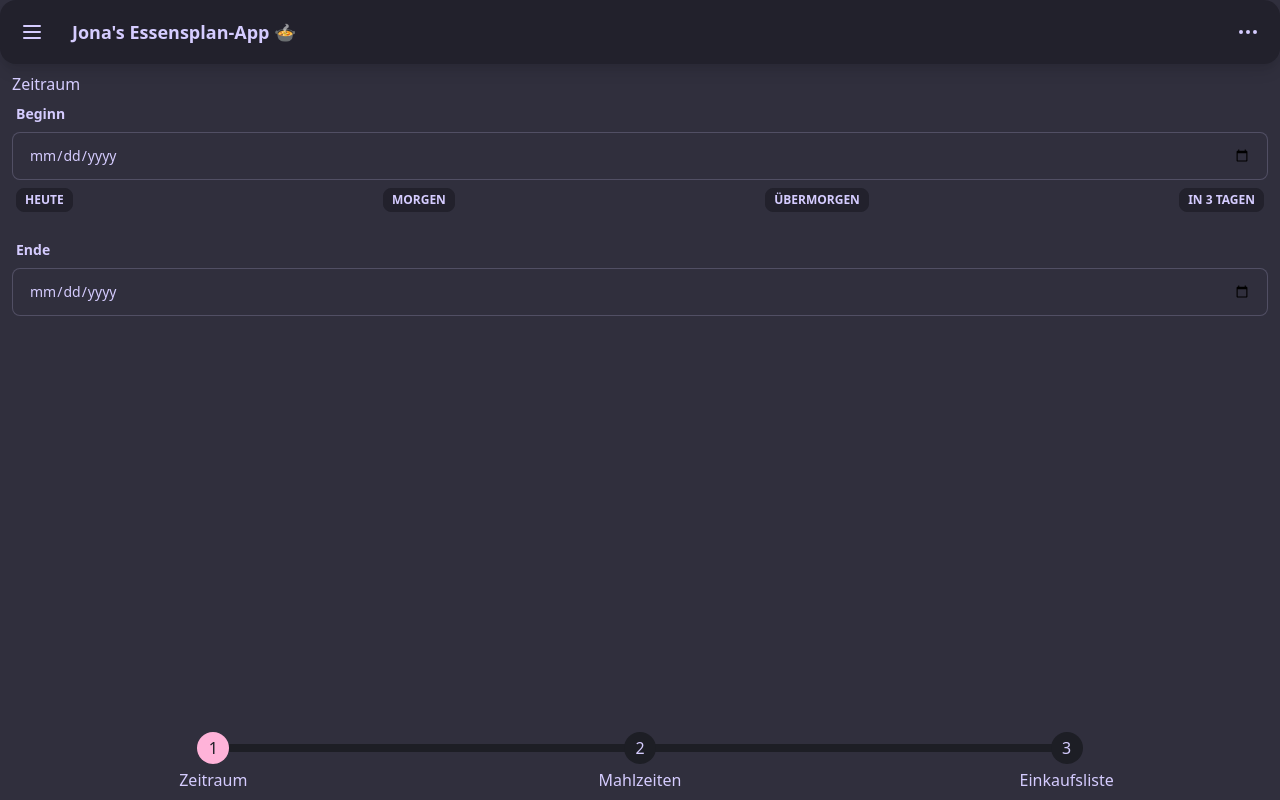
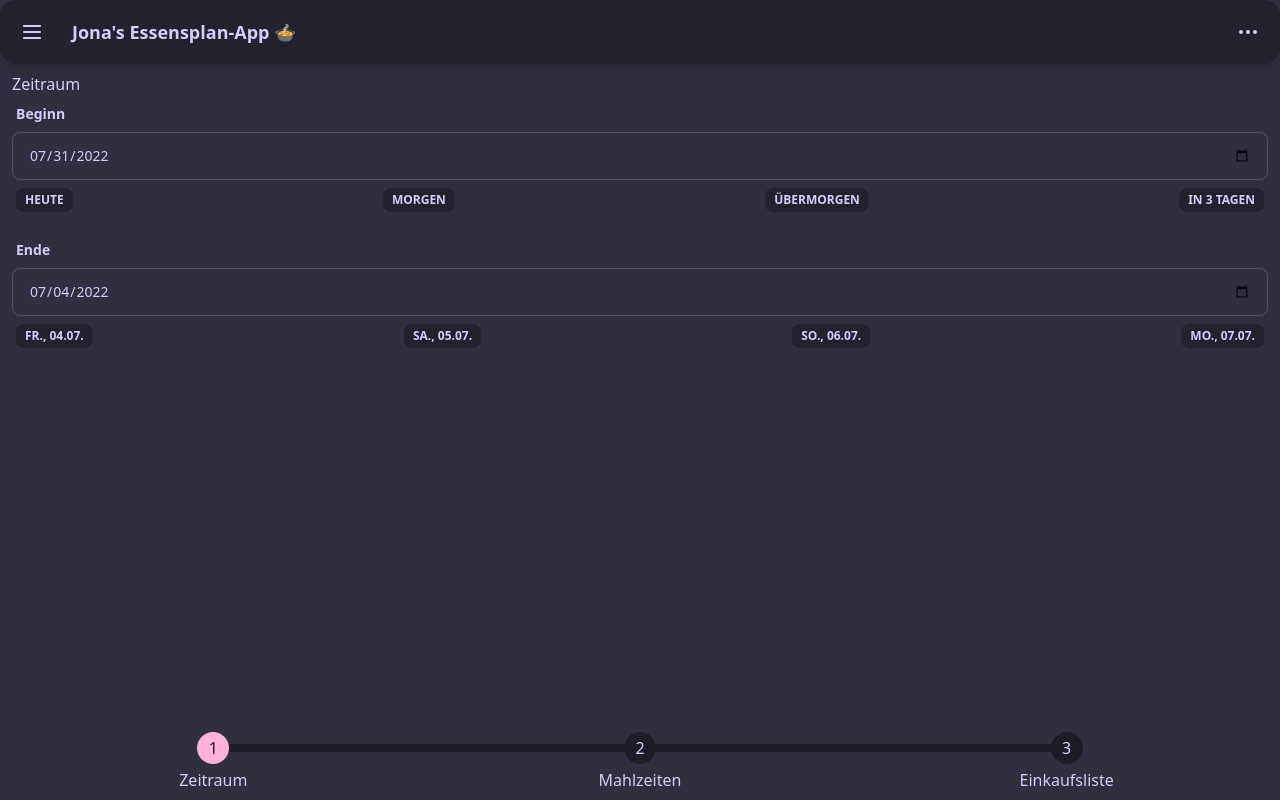
Before and after one commit to JonaLoeffler/mealplanner, a Vue app: page /plan/date in a window 1280 px wide. Built offline with nearby package versions, Linux system fonts and the light colour scheme.

Commit message:
Update time selection

```diff
--- a/package.json
+++ b/package.json
@@ -6,15 +6,12 @@
     "lint:client": "vue-cli-service lint",
     "lint:server": "npx eslint data/**/*.ts lib/**/*.ts server/**/*.ts",
     "lint": "concurrently \"npm run lint:server\" \"npm run lint:client\"",
-
     "fix:client": "vue-cli-service lint --fix",
     "fix:server": "npx eslint data/**/*.ts lib/**/*.ts server/**/*.ts --fix",
     "fix": "concurrently \"npm run fix:server\" \"npm run fix:client\"",
-
     "build:client": "vue-cli-service build",
     "build:server": "rimraf dist/server && tsc -p tsconfig.server.json",
     "build": "concurrently \"npm run build:server\" \"npm run build:client\"",
-
     "dev:client": "vue-cli-service serve",
     "dev:server": "nodemon --config ./nodemon.config.json",
     "serve": "concurrently \"npm run dev:server\" \"npm run dev:client\" --raw"
--- a/src/views/plan/SelectTimePeriod.vue
+++ b/src/views/plan/SelectTimePeriod.vue
@@ -10,20 +10,20 @@
         name="start"
         type="date"
         class="input input-bordered w-full"
-        value=""
+        :value="mealplan.start.toFormat('yyyy-mm-dd')"
+        @input="mealplan.start = $event.target.value"
       />
       <label class="label">
-        <span class="label-text-alt"
-          ><button class="btn btn-xs">Heute</button></span
-        >
-        <span class="label-text-alt"
-          ><button class="btn btn-xs">Morgen</button></span
-        >
-        <span class="label-text-alt"
-          ><button class="btn btn-xs">Übermorgen</button></span
-        >
-        <span class="label-text-alt"
-          ><button class="btn btn-xs">in 3 Tagen</button></span
+        <span
+          class="label-text-alt"
+          v-for="button in startDates"
+          v-bind:key="button.text"
+          ><button
+            class="btn btn-xs"
+            @click="this.mealplan.start = button.value"
+          >
+            {{ button.text }}
+          </button></span
         >
       </label>
     </div>
@@ -36,21 +36,67 @@
         name="start"
         type="date"
         class="input input-bordered w-full"
-        value=""
+        :value="mealplan.end.toFormat('yyyy-mm-dd')"
+        @input="mealplan.end = $event.target.value"
       />
+      <label class="label">
+        <span
+          class="label-text-alt"
+          v-for="button in endDates"
+          v-bind:key="button.text"
+          ><button class="btn btn-xs" @click="this.mealplan.end = button.value">
+            {{ button.value.setLocale('de').toFormat('EEE, dd.mm.') }}
+          </button></span
+        >
+      </label>
     </div>
   </div>
 </template>
 
 <script lang="ts">
+import { DateTime } from "luxon";
 import { defineComponent } from "vue";
 
 export default defineComponent({
   name: "SelectTimePeriod",
   data() {
     return {
-      start: Date.now(),
-      end: Date.now(),
+      startDates: [
+        {
+          text: "Heute",
+          value: DateTime.now().plus({ days: 0 }),
+        },
+        {
+          text: "Morgen",
+          value: DateTime.now().plus({ days: 1 }),
+        },
+        {
+          text: "Übermorgen",
+          value: DateTime.now().plus({ days: 2 }),
+        },
+        {
+          text: "in 3 Tagen",
+          value: DateTime.now().plus({ days: 3 }),
+        },
+      ],
+      endDates: [
+        {
+          value: DateTime.now().plus({ days: 4 }),
+        },
+        {
+          value: DateTime.now().plus({ days: 5 }),
+        },
+        {
+          value: DateTime.now().plus({ days: 6 }),
+        },
+        {
+          value: DateTime.now().plus({ days: 7 }),
+        },
+      ],
+      mealplan: {
+        start: DateTime.now(),
+        end: DateTime.now().plus({ days: 4 }),
+      },
     };
   },
 });
```
Also changed, not shown: src/main.ts (+5 -3 lines).
